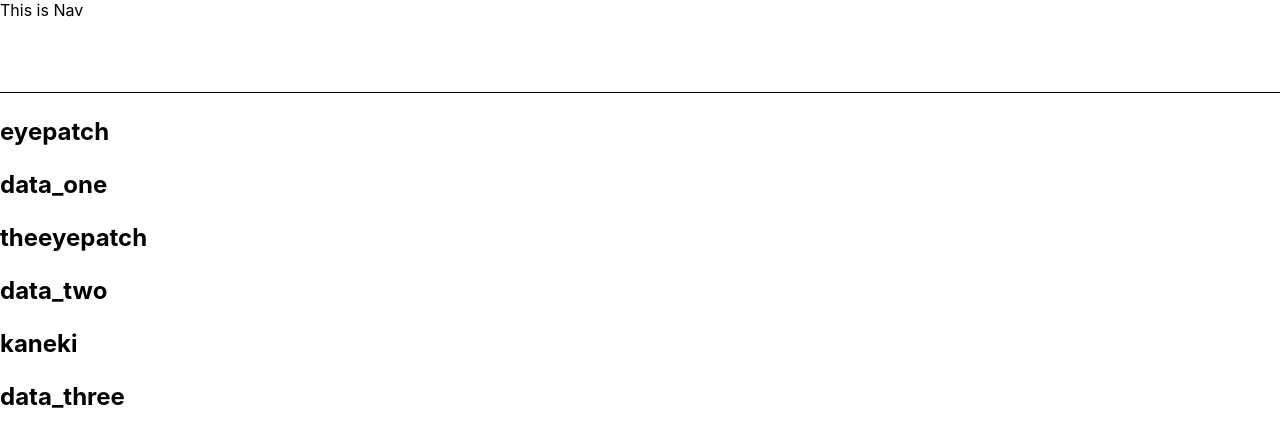
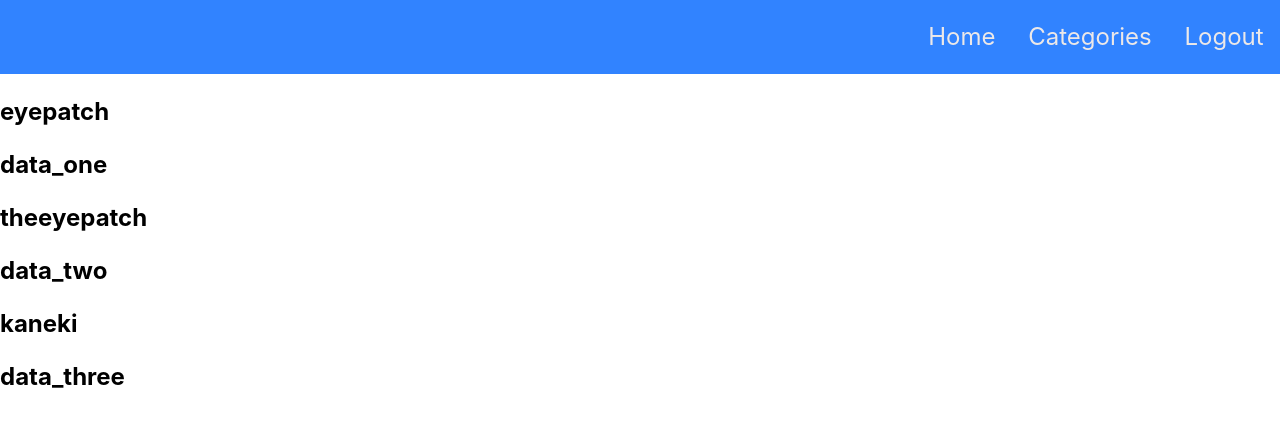
Before and after one commit to TheEyePatch/React_ToDoList, a React (Create React App) app: page /categories in a window 1280 px wide. Shown: the top 446 px of the page. Built offline with nearby package versions, Linux system fonts and the light colour scheme.

Commit message:
add nav bar links and basic styling

```diff
--- a/src/components/NavBar.js
+++ b/src/components/NavBar.js
@@ -1,8 +1,20 @@
+import { Link } from "react-router-dom";
+import classes from '../styles/components/NavBar.module.css'
 
 function NavBar(){
   return (
-    <nav>
-      This is Nav
+    <nav className={classes.nav}>
+      <ul>
+        <li>
+        <Link to='/'>Home</Link>
+        </li>
+        <li>
+        <Link to='/categories'>Categories</Link>
+        </li>
+        <li>
+          <Link to='/login'>Logout</Link>
+        </li>
+      </ul>
     </nav>
   )
 };
```
